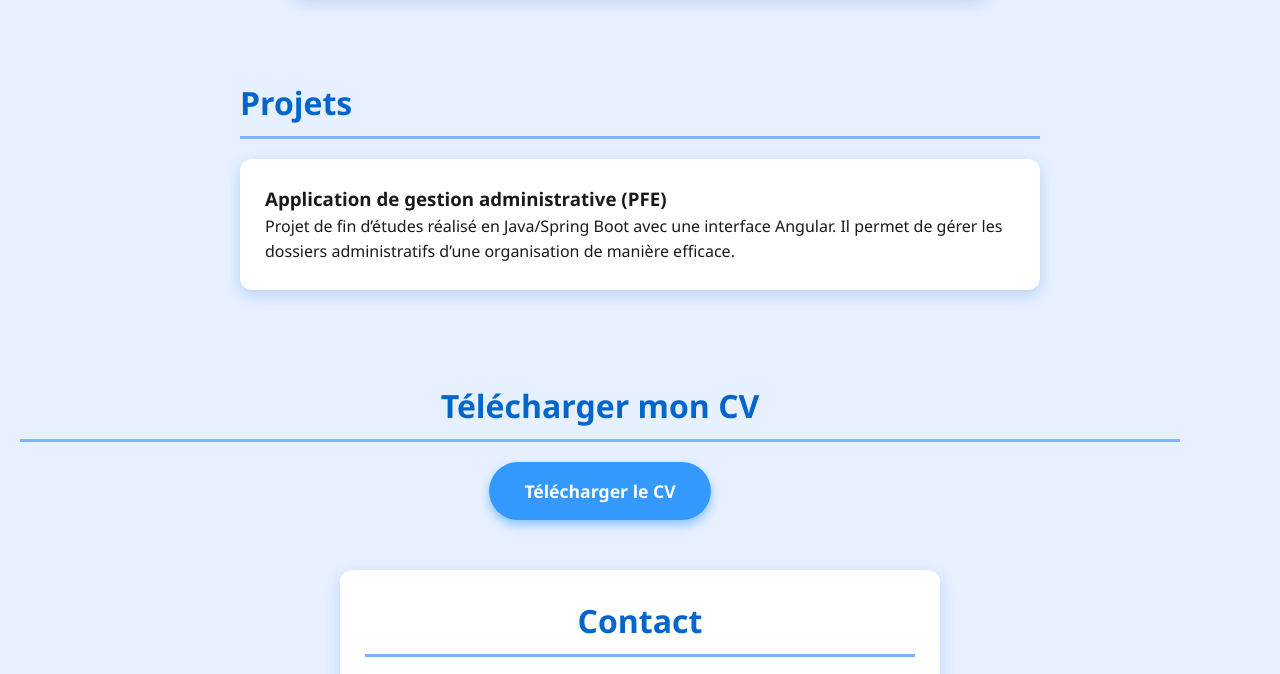
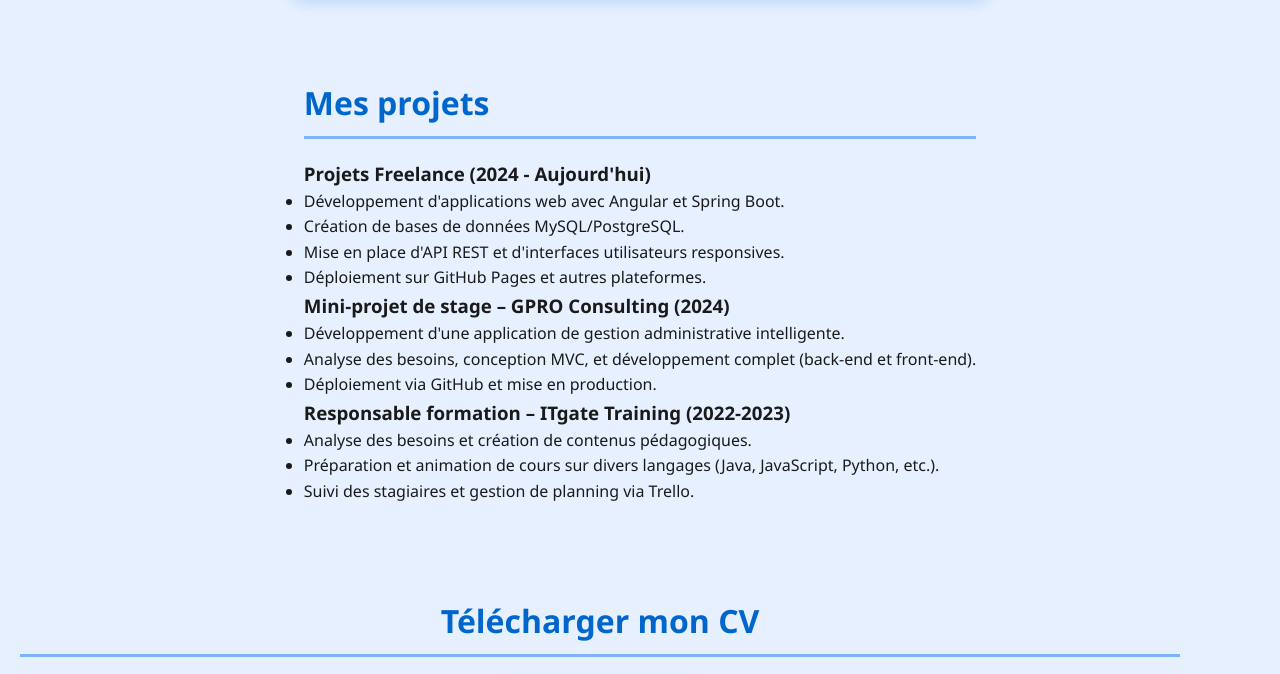
Before and after one commit to NarjesKH/portfolio-narjes, a plain HTML site: page index.html in a window 1280 px wide. Shown: the part 996-1670 px from the top of the page. Drawn offline with nearby package versions, Linux system fonts and the light colour scheme.

Commit message:
Update index.html

```diff
--- a/index.html
+++ b/index.html
@@ -57,15 +57,37 @@
     </div>
   </section>
 
-  <section id="projects" data-aos="fade-up" data-aos-delay="400">
-    <h2>Projets</h2>
-    <div class="project">
-      <h3>Application de gestion administrative (PFE)</h3>
-      <p>
-        Projet de fin d’études réalisé en Java/Spring Boot avec une interface Angular. Il permet de gérer les dossiers administratifs d’une organisation de manière efficace.
-      </p>
-    </div>
-  </section>
+  <section id="projets">
+  <h2>Mes projets</h2>
+
+  <div class="projet">
+    <h3>Projets Freelance (2024 - Aujourd'hui)</h3>
+    <ul>
+      <li>Développement d'applications web avec Angular et Spring Boot.</li>
+      <li>Création de bases de données MySQL/PostgreSQL.</li>
+      <li>Mise en place d'API REST et d'interfaces utilisateurs responsives.</li>
+      <li>Déploiement sur GitHub Pages et autres plateformes.</li>
+    </ul>
+  </div>
+
+  <div class="projet">
+    <h3>Mini-projet de stage – GPRO Consulting (2024)</h3>
+    <ul>
+      <li>Développement d'une application de gestion administrative intelligente.</li>
+      <li>Analyse des besoins, conception MVC, et développement complet (back-end et front-end).</li>
+      <li>Déploiement via GitHub et mise en production.</li>
+    </ul>
+  </div>
+
+  <div class="projet">
+    <h3>Responsable formation – ITgate Training (2022-2023)</h3>
+    <ul>
+      <li>Analyse des besoins et création de contenus pédagogiques.</li>
+      <li>Préparation et animation de cours sur divers langages (Java, JavaScript, Python, etc.).</li>
+      <li>Suivi des stagiaires et gestion de planning via Trello.</li>
+    </ul>
+  </div>
+</section>
 
   <section id="cv" data-aos="zoom-in" data-aos-delay="500">
     <h2>Télécharger mon CV</h2>
```
